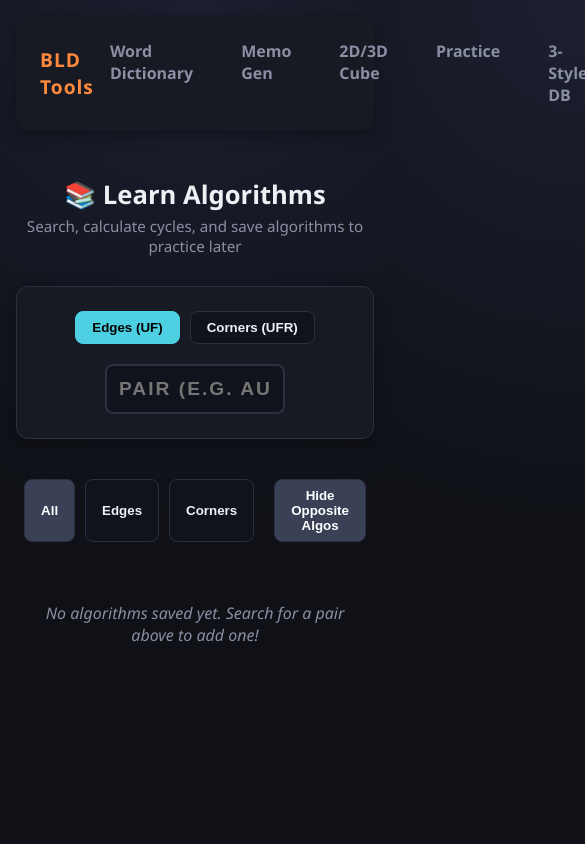
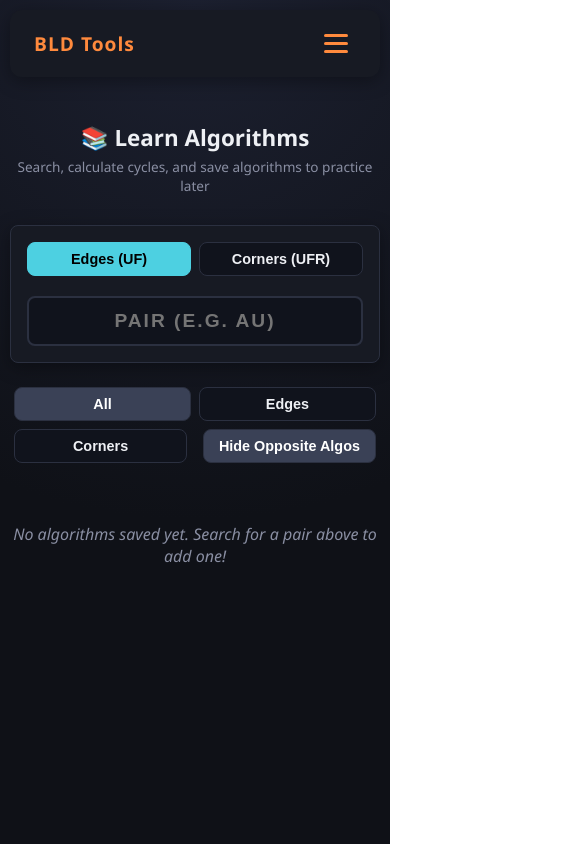
Before and after one commit to mahipalSingh08/rubik-blind-helper, an Angular app: page /learn in a window 390 px wide. Shown: the top 844 px of the page, 585 px wide, since content can reach past the window. Built offline with nearby package versions, Linux system fonts and the light colour scheme.

Commit message:
feat: scaffold core application layout, global styles, and navigation

```diff
--- a/src/app/app.component.css
+++ b/src/app/app.component.css
@@ -7,6 +7,7 @@
   border-radius: 12px;
   box-shadow: 0 4px 18px rgba(0,0,0,0.35);
   margin-bottom: 30px;
+  position: relative;
 }
 .nav-brand {
   font-weight: 800;
@@ -37,3 +38,56 @@
 .content {
   width: 100%;
 }
+
+.mobile-menu-btn {
+  display: none;
+  background: none;
+  border: none;
+  cursor: pointer;
+  flex-direction: column;
+  gap: 5px;
+  padding: 8px;
+}
+.hamburger-line {
+  width: 24px;
+  height: 3px;
+  background-color: var(--accent);
+  border-radius: 2px;
+  transition: all 0.3s ease;
+}
+.hamburger-line.open:nth-child(1) {
+  transform: translateY(8px) rotate(45deg);
+}
+.hamburger-line.open:nth-child(2) {
+  opacity: 0;
+}
+.hamburger-line.open:nth-child(3) {
+  transform: translateY(-8px) rotate(-45deg);
+}
+
+@media (max-width: 1100px) {
+  .mobile-menu-btn {
+    display: flex;
+  }
+  .nav-links {
+    display: none;
+    flex-direction: column;
+    position: absolute;
+    top: 70px;
+    left: 0;
+    right: 0;
+    background: var(--panel);
+    padding: 16px;
+    border-radius: 12px;
+    box-shadow: 0 10px 25px rgba(0,0,0,0.5);
+    z-index: 1000;
+    border: 1px solid #2b3040;
+  }
+  .nav-links.mobile-open {
+    display: flex;
+  }
+  .nav-links a {
+    text-align: center;
+    padding: 12px;
+  }
+}
--- a/src/app/app.component.html
+++ b/src/app/app.component.html
@@ -1,15 +1,20 @@
 <nav class="top-nav">
   <div class="nav-brand">BLD Tools</div>
-  <div class="nav-links">
-    <a routerLink="/word-association" routerLinkActive="active">Word Dictionary</a>
-    <a routerLink="/memo-generator" routerLinkActive="active">Memo Gen</a>
-    <a routerLink="/cube-visualizer" routerLinkActive="active">2D/3D Cube</a>
-    <a routerLink="/practice" routerLinkActive="active">Practice</a>
-    <a routerLink="/algorithms" routerLinkActive="active">3-Style DB</a>
-    <a routerLink="/learn" routerLinkActive="active">Learn</a>
-    <a routerLink="/multi-blind" routerLinkActive="active">Multi-Blind</a>
-       <a routerLink="/method-reference" routerLinkActive="active">Methods</a>
-    <a routerLink="/memo-helper" routerLinkActive="active">Memo Helper</a>
+  <button class="mobile-menu-btn" (click)="toggleMobileMenu()" aria-label="Toggle navigation menu">
+    <span class="hamburger-line" [class.open]="isMobileMenuOpen"></span>
+    <span class="hamburger-line" [class.open]="isMobileMenuOpen"></span>
+    <span class="hamburger-line" [class.open]="isMobileMenuOpen"></span>
+  </button>
+  <div class="nav-links" [class.mobile-open]="isMobileMenuOpen">
+    <a routerLink="/word-association" routerLinkActive="active" (click)="closeMobileMenu()">Word Dictionary</a>
+    <a routerLink="/memo-generator" routerLinkActive="active" (click)="closeMobileMenu()">Memo Gen</a>
+    <a routerLink="/cube-visualizer" routerLinkActive="active" (click)="closeMobileMenu()">2D/3D Cube</a>
+    <a routerLink="/practice" routerLinkActive="active" (click)="closeMobileMenu()">Practice</a>
+    <a routerLink="/algorithms" routerLinkActive="active" (click)="closeMobileMenu()">3-Style DB</a>
+    <a routerLink="/learn" routerLinkActive="active" (click)="closeMobileMenu()">Learn</a>
+    <a routerLink="/multi-blind" routerLinkActive="active" (click)="closeMobileMenu()">Multi-Blind</a>
+    <a routerLink="/method-reference" routerLinkActive="active" (click)="closeMobileMenu()">Methods</a>
+    <a routerLink="/memo-helper" routerLinkActive="active" (click)="closeMobileMenu()">Memo Helper</a>
   </div>
 </nav>
 
--- a/src/app/app.component.ts
+++ b/src/app/app.component.ts
@@ -10,4 +10,13 @@ import { RouterOutlet, RouterLink, RouterLinkActive } from '@angular/router';
 })
 export class AppComponent {
   title = 'bld-tools';
+  isMobileMenuOpen = false;
+
+  toggleMobileMenu() {
+    this.isMobileMenuOpen = !this.isMobileMenuOpen;
+  }
+
+  closeMobileMenu() {
+    this.isMobileMenuOpen = false;
+  }
 }
--- a/src/app/learn/learn.component.css
+++ b/src/app/learn/learn.component.css
@@ -102,3 +102,51 @@
 .reorder-btn:hover { background: rgba(255,255,255,0.1); filter: grayscale(0); transform: scale(1.1); }
 
 .empty-state { color: var(--muted); font-style: italic; text-align: center; margin-top: 40px; }
+
+/* Mobile Responsiveness */
+@media (max-width: 768px) {
+  .search-box {
+    padding: 16px;
+    margin-bottom: 24px;
+    border-radius: 8px;
+  }
+
+  .type-toggles, .list-filters {
+    flex-wrap: wrap;
+    gap: 8px;
+  }
+
+  .type-toggles button, .list-filters button {
+    flex: 1 1 calc(50% - 8px);
+    font-size: 0.9rem;
+    padding: 8px;
+  }
+
+  .search-input-wrapper input {
+    width: 100%;
+    max-width: 100%;
+  }
+
+  .result-details {
+    flex-direction: column;
+    gap: 6px;
+  }
+
+  .list-section {
+    width: 100%;
+  }
+
+  .algs-list {
+    -webkit-overflow-scrolling: touch;
+  }
+
+  .algs-table th, .algs-table td {
+    padding: 12px 10px;
+    font-size: 0.85rem;
+  }
+
+  .alg-text {
+    font-size: 1rem;
+    padding: 6px 10px;
+  }
+}
--- a/src/index.html
+++ b/src/index.html
@@ -5,7 +5,7 @@
   <title>BldTools</title>
   <base href="/">
   <meta name="viewport" content="width=device-width, initial-scale=1">
-  <link rel="icon" type="image/x-icon" href="favicon.ico">
+  <link rel="icon" type="image/jpeg" href="logo.jpg">
 </head>
 <body>
   <app-root></app-root>
--- a/src/styles.css
+++ b/src/styles.css
@@ -27,3 +27,17 @@ p.subtitle {
   margin-bottom: 24px;
   font-size: 0.95rem;
 }
+
+/* Global Mobile Styles */
+@media (max-width: 768px) {
+  body {
+    padding: 10px;
+  }
+  h1 {
+    font-size: 1.4rem;
+  }
+  p.subtitle {
+    font-size: 0.85rem;
+    margin-bottom: 16px;
+  }
+}
```
Also changed, not shown: public/logo.jpg (added).
